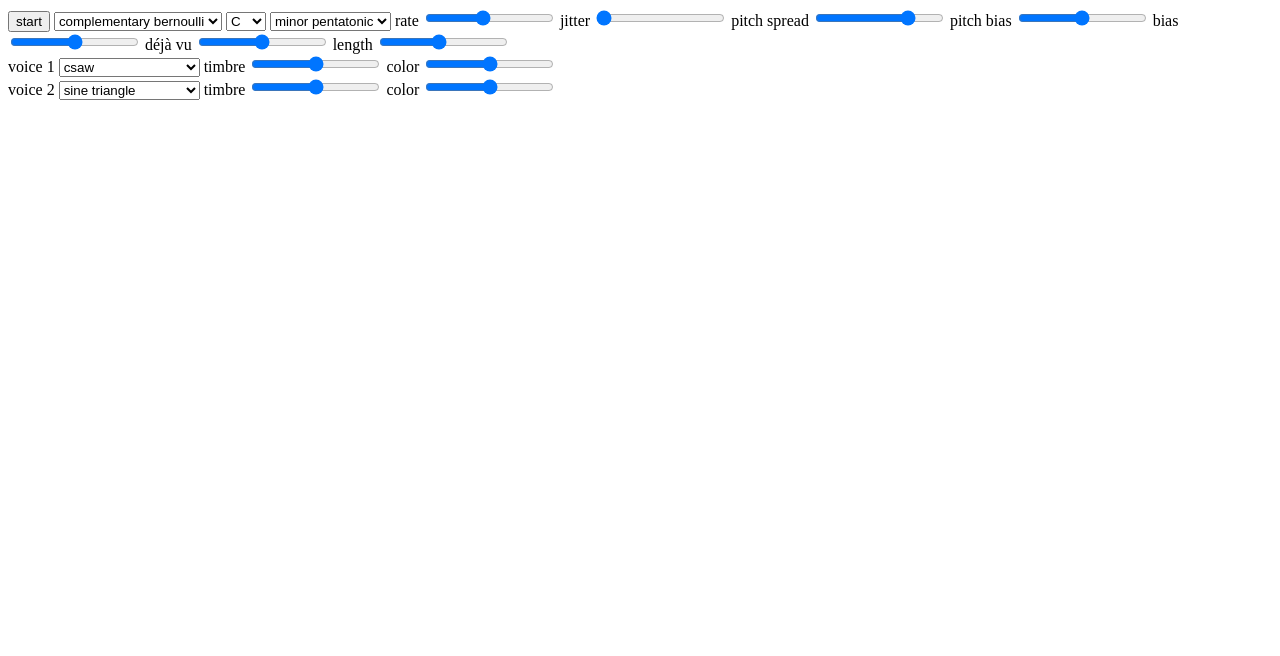
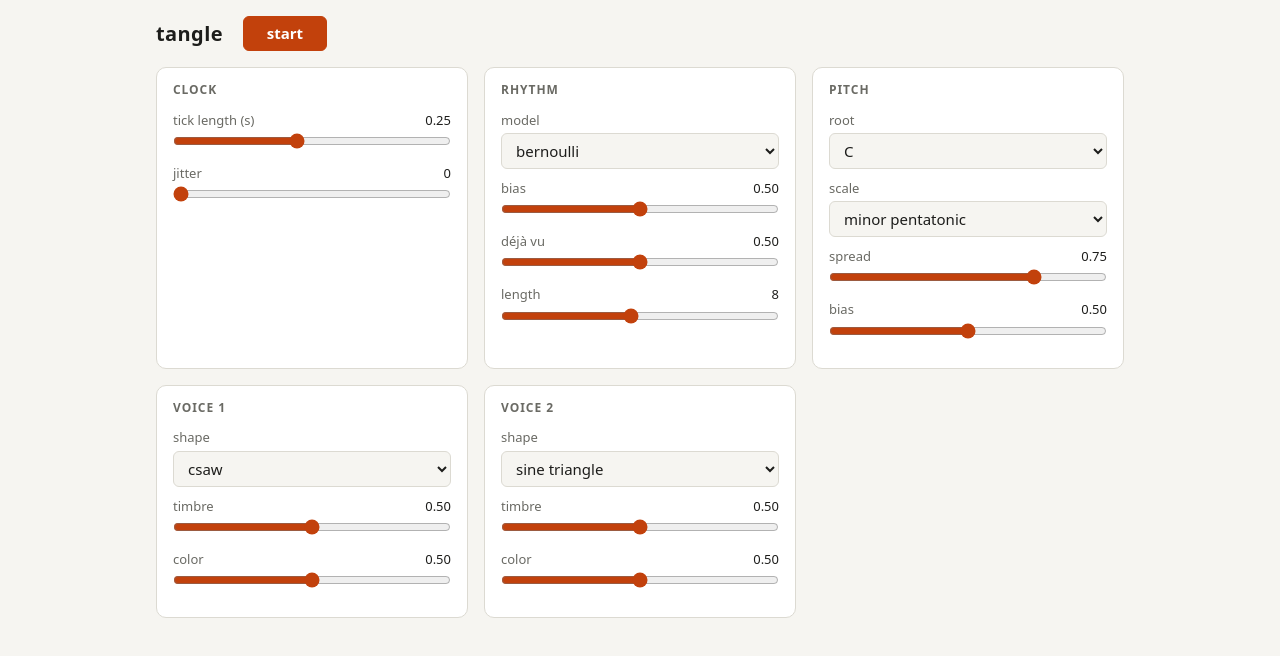
Before and after one commit to datashaman/tangle, a website built with Vite: page index.html in a window 1280 px wide. Built offline with nearby package versions, Linux system fonts and the light colour scheme.

Commit message:
Redesign UI: grouped sections, value readouts, light/dark theme
Co-Authored-By: Claude Sonnet 5.5 <noreply@anthropic.com>

```diff
--- a/index.html
+++ b/index.html
@@ -1,24 +1,33 @@
 <!doctype html>
+<html lang="en">
 <meta charset="utf-8">
+<meta name="viewport" content="width=device-width, initial-scale=1">
 <title>tangle</title>
-<button id="go">start</button>
-<select id="model">
-  <option value="bernoulli">complementary bernoulli</option>
-  <option value="independent">independent bernoulli</option>
-  <option value="threeStates">three states</option>
-  <option value="drums">drums</option>
-  <option value="markov">markov</option>
-  <option value="clusters">clusters</option>
-  <option value="divider">divider</option>
-</select>
-<select id="root"></select>
-<select id="scale"></select>
-<label>rate <input id="step" type="range" min="0.05" max="0.5" step="0.01" value="0.25"></label>
-<label>jitter <input id="jitter" type="range" min="0" max="1" step="0.01" value="0"></label>
-<label>pitch spread <input id="spread" type="range" min="0" max="1" step="0.01" value="0.75"></label>
-<label>pitch bias <input id="pbias" type="range" min="0" max="1" step="0.01" value="0.5"></label>
-<label>bias <input id="bias" type="range" min="0" max="1" step="0.01" value="0.5"></label>
-<label>déjà vu <input id="dv" type="range" min="0" max="1" step="0.01" value="0.5"></label>
-<label>length <input id="len" type="range" min="1" max="16" step="1" value="8"></label>
-<div id="voices"></div>
+<style>
+  :root { --bg: #f6f5f1; --card: #fff; --fg: #1d1d1b; --muted: #6a6a64; --line: #dcdad2; --accent: #c2410c; --on-accent: #fff; }
+  @media (prefers-color-scheme: dark) {
+    :root { --bg: #151514; --card: #1f1f1d; --fg: #ecebe6; --muted: #9a998f; --line: #34342f; --accent: #fb923c; --on-accent: #1a1209; }
+  }
+  * { box-sizing: border-box; }
+  body { margin: 0; background: var(--bg); color: var(--fg); font: 15px/1.4 system-ui, sans-serif; }
+  main { max-width: 1000px; margin: 0 auto; padding: 16px; }
+  header { display: flex; flex-wrap: wrap; align-items: center; gap: 12px; margin-bottom: 16px; }
+  h1 { font-size: 20px; margin: 0 8px 0 0; letter-spacing: .02em; }
+  h2 { font-size: 12px; text-transform: uppercase; letter-spacing: .08em; color: var(--muted); margin: 0 0 12px; }
+  .grid { display: grid; gap: 16px; grid-template-columns: repeat(auto-fit, minmax(260px, 1fr)); }
+  section { background: var(--card); border: 1px solid var(--line); border-radius: 10px; padding: 14px 16px; }
+  label { display: block; margin-bottom: 10px; }
+  label > span { display: flex; justify-content: space-between; color: var(--muted); font-size: 13px; }
+  output { font-variant-numeric: tabular-nums; color: var(--fg); }
+  input[type=range] { width: 100%; accent-color: var(--accent); margin: 4px 0 0; }
+  select, input[type=text], button { font: inherit; color: var(--fg); background: var(--bg); border: 1px solid var(--line); border-radius: 6px; padding: 6px 10px; max-width: 100%; }
+  label select { width: 100%; margin-top: 4px; }
+  button { cursor: pointer; }
+  button.primary { background: var(--accent); color: var(--on-accent); border-color: var(--accent); font-weight: 600; min-width: 84px; }
+  :focus-visible { outline: 2px solid var(--accent); outline-offset: 2px; }
+</style>
+<main>
+  <header><h1>tangle</h1><button id="go" class="primary" aria-pressed="false">start</button></header>
+  <div class="grid" id="app"></div>
+</main>
 <script type="module" src="/src/main.ts"></script>
--- a/src/main.ts
+++ b/src/main.ts
@@ -2,49 +2,68 @@
 import { run } from "./sequencer.ts";
 import { marbles, SCALES, type TParams } from "./marbles.ts";
 import { SHAPES } from "./braids/shapes.ts";
+import { DEFAULTS, MODELS, R } from "./presets.ts";
 import workletUrl from "./braids/worklet.js?url";
 import wasmUrl from "./braids/braids.wasm?url";
 
-const p: TParams = {
-  dejaVu: 0.5, length: 8, bias: 0.5, model: "bernoulli", step: 0.25, jitter: 0, scale: "minor pentatonic", root: 48, spread: 0.75, pitchBias: 0.5,
-  voices: [{ shape: 0, timbre: 0.5, color: 0.5 }, { shape: 3, timbre: 0.5, color: 0.5 }],
+const p: TParams = structuredClone(DEFAULTS);
+
+// --- controls: built from specs, each registers a sync() so loading a preset can refresh them all ---
+const sync: (() => void)[] = [];
+const app = document.getElementById("app")!;
+const html = (s: string) => Object.assign(document.createElement("div"), { innerHTML: s }).firstElementChild as HTMLElement;
+const fmt = (v: number) => (Number.isInteger(v) ? String(v) : v.toFixed(2));
+
+const section = (title: string) => {
+  const s = html(`<section><h2>${title}</h2></section>`);
+  app.append(s);
+  return s;
 };
-const bind = (id: string, k: "dejaVu" | "length" | "bias" | "step" | "jitter" | "spread" | "pitchBias") => {
-  const el = document.getElementById(id) as HTMLInputElement;
-  el.oninput = () => (p[k] = +el.value);
+const slider = (parent: HTMLElement, label: string, [min, max, step]: readonly number[], get: () => number, set: (v: number) => void) => {
+  const l = html(`<label><span>${label} <output></output></span><input type="range" min="${min}" max="${max}" step="${step}"></label>`);
+  const input = l.querySelector("input")!, out = l.querySelector("output")!;
+  const show = () => { input.value = String(get()); out.textContent = fmt(get()); };
+  input.oninput = () => { set(+input.value); out.textContent = fmt(get()); };
+  sync.push(show); show();
+  parent.append(l);
 };
-bind("dv", "dejaVu"); bind("len", "length"); bind("bias", "bias"); bind("step", "step"); bind("jitter", "jitter"); bind("spread", "spread"); bind("pbias", "pitchBias");
+const select = (parent: HTMLElement, label: string, options: [string, string][], get: () => string, set: (v: string) => void) => {
+  const l = html(`<label><span>${label}</span><select>${options.map(([v, t]) => `<option value="${v}">${t}</option>`).join("")}</select></label>`);
+  const sel = l.querySelector("select")!;
+  sel.onchange = () => set(sel.value);
+  sync.push(() => (sel.value = get())); sel.value = get();
+  parent.append(l);
+};
+
+const clock = section("Clock");
+slider(clock, "tick length (s)", R.step, () => p.step, (v) => (p.step = v));
+slider(clock, "jitter", R.jitter, () => p.jitter, (v) => (p.jitter = v));
+
+const rhythm = section("Rhythm");
+select(rhythm, "model", MODELS.map((m) => [m, m]), () => p.model, (v) => (p.model = v as TParams["model"]));
+slider(rhythm, "bias", R.bias, () => p.bias, (v) => (p.bias = v));
+slider(rhythm, "déjà vu", R.dejaVu, () => p.dejaVu, (v) => (p.dejaVu = v));
+slider(rhythm, "length", R.length, () => p.length, (v) => (p.length = v));
+
 const NOTES = ["C", "C#", "D", "D#", "E", "F", "F#", "G", "G#", "A", "A#", "B"];
-const fill = (id: string, opts: string[], onpick: (i: number, name: string) => void) => {
-  const el = document.getElementById(id) as HTMLSelectElement;
-  el.innerHTML = opts.map((o, i) => `<option value="${i}">${o}</option>`).join("");
-  el.onchange = () => onpick(+el.value, opts[+el.value]);
-};
-fill("root", NOTES, (i) => (p.root = 48 + i));
-fill("scale", Object.keys(SCALES), (_, name) => (p.scale = name));
-(document.getElementById("scale") as HTMLSelectElement).value = String(Object.keys(SCALES).indexOf(p.scale));
-const model = document.getElementById("model") as HTMLSelectElement;
-model.onchange = () => (p.model = model.value as TParams["model"]);
+const pitch = section("Pitch");
+select(pitch, "root", NOTES.map((n, i) => [String(48 + i), n]), () => String(p.root), (v) => (p.root = +v));
+select(pitch, "scale", Object.keys(SCALES).map((s) => [s, s]), () => p.scale, (v) => (p.scale = v));
+slider(pitch, "spread", R.spread, () => p.spread, (v) => (p.spread = v));
+slider(pitch, "bias", R.pitchBias, () => p.pitchBias, (v) => (p.pitchBias = v));
 
-// Per-voice Braids controls, built once; handlers write straight into p.voices.
-const voicesEl = document.getElementById("voices")!;
 p.voices.forEach((v, i) => {
-  const row = document.createElement("div");
-  row.innerHTML = `voice ${i + 1} <select>${SHAPES.map((n, k) => `<option value="${k}">${n}</option>`).join("")}</select>
-    <label>timbre <input type="range" min="0" max="1" step="0.01" value="${v.timbre}"></label>
-    <label>color <input type="range" min="0" max="1" step="0.01" value="${v.color}"></label>`;
-  const [sel, tim, col] = Array.from(row.querySelectorAll("select, input")) as HTMLInputElement[];
-  sel.value = String(v.shape);
-  sel.onchange = () => (v.shape = +sel.value);
-  tim.oninput = () => (v.timbre = +tim.value);
-  col.oninput = () => (v.color = +col.value);
-  voicesEl.append(row);
+  const s = section(`Voice ${i + 1}`);
+  select(s, "shape", SHAPES.map((n, k) => [String(k), n]), () => String(v.shape), (x) => (v.shape = +x));
+  slider(s, "timbre", R.timbre, () => v.timbre, (x) => (v.timbre = x));
+  slider(s, "color", R.color, () => v.color, (x) => (v.color = x));
 });
 
+// --- audio ---
 let stop: (() => void) | null = null;
-document.getElementById("go")!.onclick = async (ev) => {
-  const btn = ev.target as HTMLButtonElement;
-  if (stop) { stop(); stop = null; btn.textContent = "start"; return; }
+const go = document.getElementById("go") as HTMLButtonElement;
+go.onclick = async () => {
+  if (stop) { stop(); stop = null; go.textContent = "start"; go.setAttribute("aria-pressed", "false"); return; }
   const ctx = new AudioContext({ sampleRate: 96000 }); // Braids' native rate
   await ctx.audioWorklet.addModule(workletUrl);
   const wasm = await (await fetch(wasmUrl)).arrayBuffer();
@@ -57,5 +76,6 @@ document.getElementById("go")!.onclick = async (ev) => {
   await ctx.resume();
   const stopRun = run(marbles(p), () => ctx.currentTime, (e) => nodes[e.voice ?? 0].port.postMessage(e));
   stop = () => { stopRun(); nodes.forEach((n) => n.disconnect()); ctx.close(); };
-  btn.textContent = "stop";
+  go.textContent = "stop";
+  go.setAttribute("aria-pressed", "true");
 };
```
